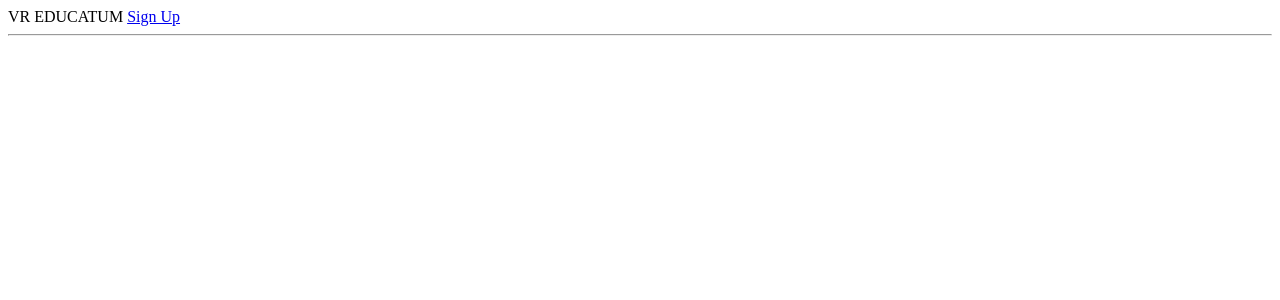
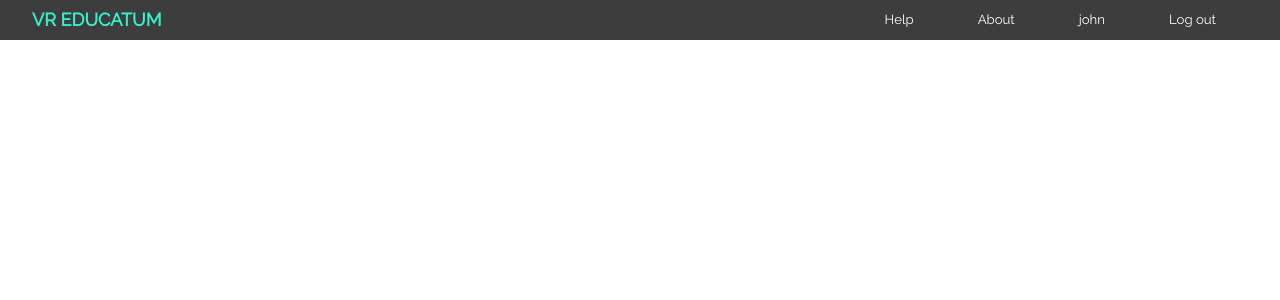
Before and after one commit to LeonMacleod/vre-webclient, a Flask app: page /index in a window 1280 px wide. Shown: the top 300 px of the page. Run offline with Flask 2, Linux system fonts and the light colour scheme; a user stored in the database is signed in.

Commit message:
Working homepage

```diff
--- /dev/null
+++ b/app/static/css/indexcont/index.css
@@ -0,0 +1,50 @@
+
+
+body{
+    margin:0;
+    height:100%;
+}
+
+
+#nav-bar ul{
+    list-style-type:none;
+    margin: 0;
+    padding: 0;
+    width: 100vw;
+    height: 5vh;
+    background-color: #3D3D3D;
+    overflow: hidden;
+
+
+}
+
+
+#title{
+    font-family: 'Raleway', sans-serif;
+    display: block;
+    text-align: center;
+    text-decoration: none;
+    float:left;
+    margin-left: 2.5vw;
+    color: #36F1CD;
+    font-size: 2.25vh;
+    margin-top: 1.1vh;
+
+
+}
+
+#nav-ul li{
+    float: right;
+}
+
+#nav-ul li a{
+    font-size: 1.65vh;;
+    font-family: 'Raleway', sans-serif;
+    display:block;
+    color: white;
+    text-align: center;
+    text-decoration: none;
+    margin-right: 5vw;
+    margin-top: 1.5vh;
+
+}
--- a/app/templates/index.html
+++ b/app/templates/index.html
@@ -1,39 +1,46 @@
 <html>
+
+
+
+
+
+    <head>
+
+        <link rel="stylesheet" type="text/css" href="../static/css/indexcont/index.css">
+        <link href="https://fonts.googleapis.com/css?family=Raleway|Roboto&display=swap" rel="stylesheet">
+
+
+
+
+
+
+    </head>
+
 
 
 
 
     <body>
 
-        <div>
-
-
-            VR EDUCATUM
-
-            <a href="/signup">Sign Up</a>
+        <div id="nav-bar">
 
 
 
+            <ul id="nav-ul">
+                <a id="title"><b>VR EDUCATUM</b></a>
+                {% if current_user.is_authenticated %}
+
+                    <li><a href="/logout">Log out</a></li>
+                    <li><a href="/user/{{current_user.username}}">{{current_user.username}}</a></li>
+
+                {% else %}
+                    <li><a href="/login">Log In</a></li>
+                    <li><a href="/signup">Sign Up</a></li>
+                {% endif %}
+                    <li><a>About</a></li>
+                    <li><a>Help</a></li>
+            </ul>
         </div>
-
-        <hr>
-
-        {% with messages = get_flashed_messages() %}
-        {% if messages%}
-        <ul>
-
-            {% for message in messages %}
-            <li>{{ message }}</li>
-            {% endfor %}
-
-
-
-        </ul>
-
-        {% endif %}
-        {% endwith %}
-        {% block content %}{% endblock %}
-
 
 
 
@@ -43,7 +50,4 @@
 
 
 
-
-
-
 </html>
```
Also changed, not shown: app/templates/oldindex.html (added, +49 -0 lines), webdev test env/abc-class.jpg (deleted).
